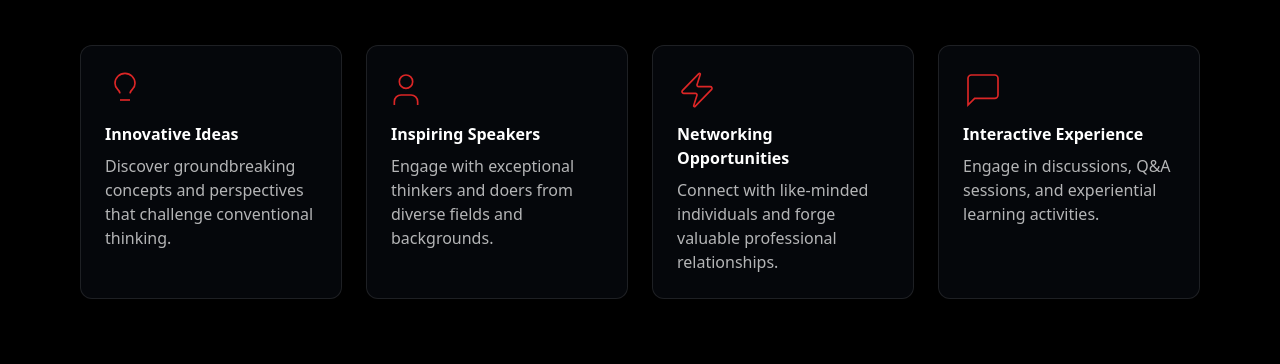
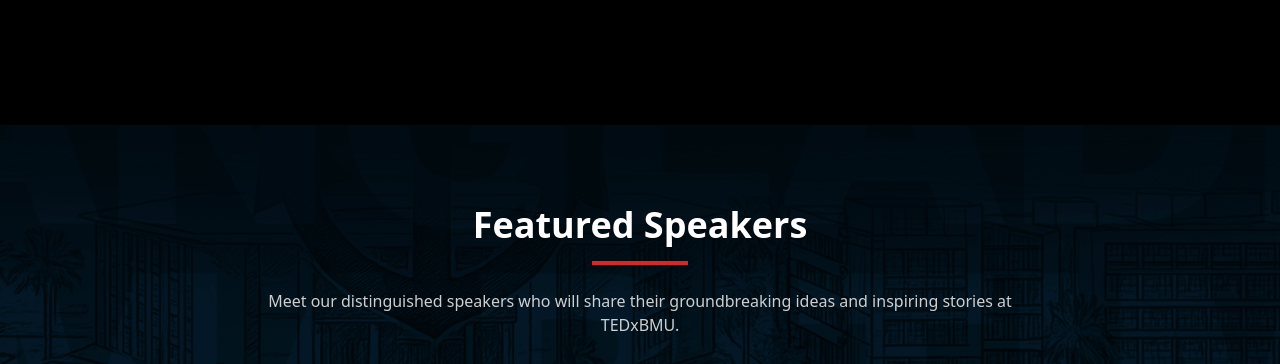
Before and after one commit to mkrm0000/TEDxBMU, a plain HTML site: page index.html in a window 1280 px wide. Shown: the part 1527-1891 px from the top of the page. Drawn offline with nearby package versions, Linux system fonts and the light colour scheme.

Commit message:
Add files via upload

```diff
--- a/index.html
+++ b/index.html
@@ -4,7 +4,38 @@
     <meta charset="utf-8" />
     <meta name="viewport" content="width=device-width,initial-scale=1" />
     <title>TEDxBMU 2025 | Innovation Through Diversity</title>
-    <link rel="icon" href="images/icon.svg" type="image/svg+xml" />
+    <meta name="description" content="Join us at TEDxBMU 2025 to experience inspiring talks from visionaries, innovators, and thought leaders that will transform how you see the world. Connect with like-minded individuals and be part of the global TEDx community.">
+    <meta name="keywords" content="TEDx, TEDxBMU, ideas worth spreading, BMU, Bangladesh Maritime University, conference, speakers, innovation, inspiration, technology, design, education, Bangladesh, thought leadership">
+    <meta name="author" content="TEDxBMU Organizing Team">
+
+	<!-- Canonical -->
+	<link rel="canonical" href="https://www.tedxbmu.com">
+
+	<!-- Favicon & App Icons -->
+    <link rel="icon" href="images/icon.svg" type="image/svg+xml">
+    <link rel="apple-touch-icon" href="images/icon.svg">
+    <link rel="shortcut icon" href="images/favicon.ico" type="image/x-icon">
+    <link rel="mask-icon" href="https://pa.tedcdn.com/mask-icon.svg" color="#E62B1E" sizes="any" />
+
+  <!-- Open Graph / Facebook -->
+  <meta property="og:title" content="TEDxBMU 2025: Innovation Through Diversity | Ideas Worth Spreading">
+  <meta property="og:description" content="Join us at TEDxBMU 2025 to experience inspiring talks from visionaries, innovators, and thought leaders that will transform how you see the world.">
+  <meta property="og:image" content="https://www.mkrm0000.github.io/TEDxBMU/images/tedx.jpeg">
+  <meta property="og:url" content="https://www.mkrm0000.github.io/TEDxBMU">
+  <meta property="og:site_name" content="TEDxBMU">
+  <meta property="og:type" content="website">
+  <meta property="og:locale" content="en_US">
+
+  <!-- Twitter -->
+  <meta name="twitter:card" content="summary_large_image">
+  <meta name="twitter:title" content="TEDxBMU 2025: Innovation Through Diversity | Ideas Worth Spreading">
+  <meta name="twitter:description" content="Join us at TEDxBMU 2025 to experience inspiring talks from visionaries, innovators, and thought leaders that will transform how you see the world.">
+  <meta name="twitter:image" content="https://www.mkrm0000.github.io/TEDxBMU/images/tedx.jpeg">
+  <meta name="twitter:creator" content="@tedxbmu">
+
+
+
+
     <script src="https://cdn.tailwindcss.com"></script>
     <link rel="stylesheet" href="style.css" />
   </head>
@@ -121,31 +152,6 @@
             </div>
           </div>
 
-          <div class="grid grid-cols-1 sm:grid-cols-2 lg:grid-cols-4 gap-6">
-            <div class="p-6 rounded-xl border border-white/10 bg-gray-900/30">
-              <svg class="w-10 h-10 text-red-600 mb-3" viewBox="0 0 24 24" fill="none" stroke="currentColor"><path d="M15 14c.2-1 .7-1.7 1.5-2.5 1-.9 1.5-2.2 1.5-3.5A6 6 0 0 0 6 8c0 1 .2 2.2 1.5 3.5.7.7 1.3 1.5 1.5 2.5"></path><path d="M9 18h6"></path></svg>
-              <h4 class="text-white font-bold mb-2">Innovative Ideas</h4>
-              <p class="text-white/70">Discover groundbreaking concepts and perspectives that challenge conventional thinking.</p>
-            </div>
-
-            <div class="p-6 rounded-xl border border-white/10 bg-gray-900/30">
-              <svg class="w-10 h-10 text-red-600 mb-3" viewBox="0 0 24 24" fill="none" stroke="currentColor"><path d="M16 21v-2a4 4 0 0 0-4-4H6a4 4 0 0 0-4 4v2"></path><circle cx="9" cy="7" r="4"></circle></svg>
-              <h4 class="text-white font-bold mb-2">Inspiring Speakers</h4>
-              <p class="text-white/70">Engage with exceptional thinkers and doers from diverse fields and backgrounds.</p>
-            </div>
-
-            <div class="p-6 rounded-xl border border-white/10 bg-gray-900/30">
-              <svg class="w-10 h-10 text-red-600 mb-3" viewBox="0 0 24 24" fill="none" stroke="currentColor"><path d="M4 14a1 1 0 0 1-.78-1.63l9.9-10.2a.5.5 0 0 1 .86.46l-1.92 6.02A1 1 0 0 0 13 10h7a1 1 0 0 1 .78 1.63l-9.9 10.2a.5.5 0 0 1-.86-.46l1.92-6.02A1 1 0 0 0 11 14z"/></svg>
-              <h4 class="text-white font-bold mb-2">Networking Opportunities</h4>
-              <p class="text-white/70">Connect with like-minded individuals and forge valuable professional relationships.</p>
-            </div>
-
-            <div class="p-6 rounded-xl border border-white/10 bg-gray-900/30">
-              <svg class="w-10 h-10 text-red-600 mb-3" viewBox="0 0 24 24" fill="none" stroke="currentColor"><path d="M21 15a2 2 0 0 1-2 2H7l-4 4V5a2 2 0 0 1 2-2h14a2 2 0 0 1 2 2z"></path></svg>
-              <h4 class="text-white font-bold mb-2">Interactive Experience</h4>
-              <p class="text-white/70">Engage in discussions, Q&amp;A sessions, and experiential learning activities.</p>
-            </div>
-          </div>
         </div>
       </section>
 
@@ -385,14 +391,20 @@
             <p class="text-white/80 max-w-3xl mx-auto">Join us at our carefully selected venue for an immersive TEDx experience.</p>
           </div>
 
-          <div class="flex flex-col lg:flex-row gap-8 items-start">
+
+
+
+		<div class="flex flex-col lg:flex-row gap-8 items-start">
+		  <!--
+
             <div class="lg:w-1/2">
               <div class="rounded-md overflow-hidden border border-white/10">
                 <img src="images/bus.png" alt="Bus Route to BMU Campus" class="w-full object-contain block" loading="lazy" />
               </div>
             </div>
+			-->
 
-            <div class="lg:w-1/2">
+            <div class="py-20 bg-black">
               <div class="bg-zinc-800 p-8 rounded-xl border border-zinc-700 shadow-lg">
                 <h3 class="text-2xl font-bold text-white mb-6">BMU Main Auditorium</h3>
                 <div class="space-y-6">
```
Also changed, not shown: images/favicon.ico (added), images/icon.svg (added), images/tedx.jpeg (added).
